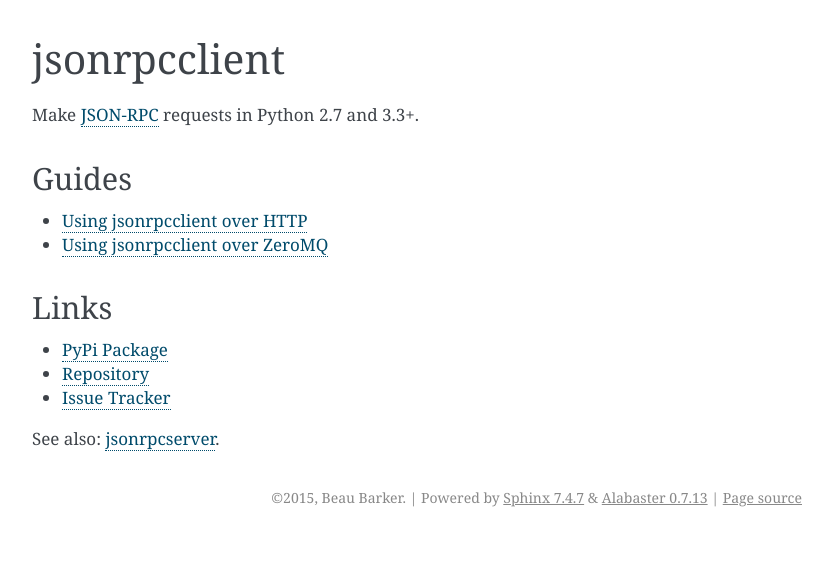
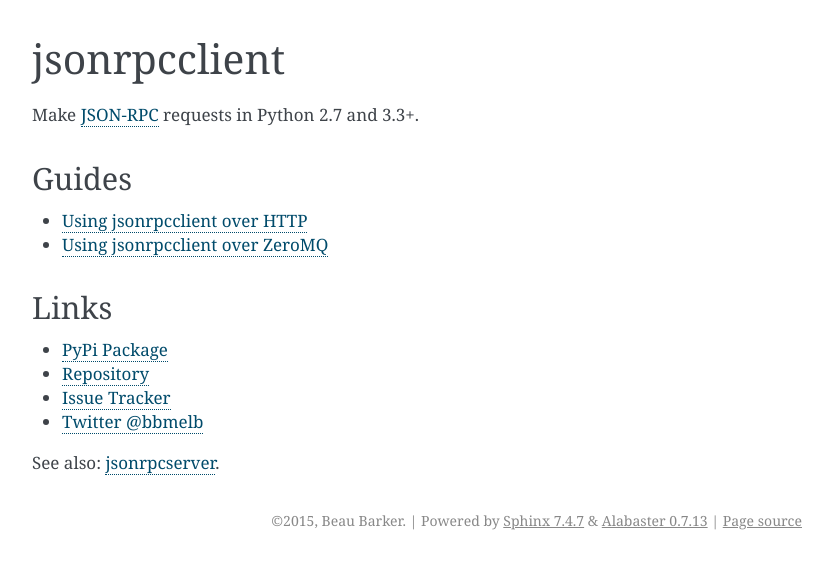
Before and after one commit to explodinglabs/jsonrpcclient, a Sphinx documentation site: the page built from doc/index.rst, in a window 1280 px wide. Shown: the top 569 px of the page, without its empty margins (238-1071 px from the left). Built offline with Sphinx 7.4.7, drawn with Linux system fonts in a browser that asks for light colours.

Commit message:
Add twitter link to index document

```diff
--- a/doc/index.rst
+++ b/doc/index.rst
@@ -15,5 +15,6 @@
 - `PyPi Package <https://pypi.python.org/pypi/jsonrpcclient>`_
 - `Repository <https://bitbucket.org/beau-barker/jsonrpcclient>`_
 - `Issue Tracker <https://bitbucket.org/beau-barker/jsonrpcclient/issues>`_
+- `Twitter @bbmelb <https://twitter.com/bbmelb>`_
 
 See also: `jsonrpcserver <https://jsonrpcserver.readthedocs.org/>`_.
```
